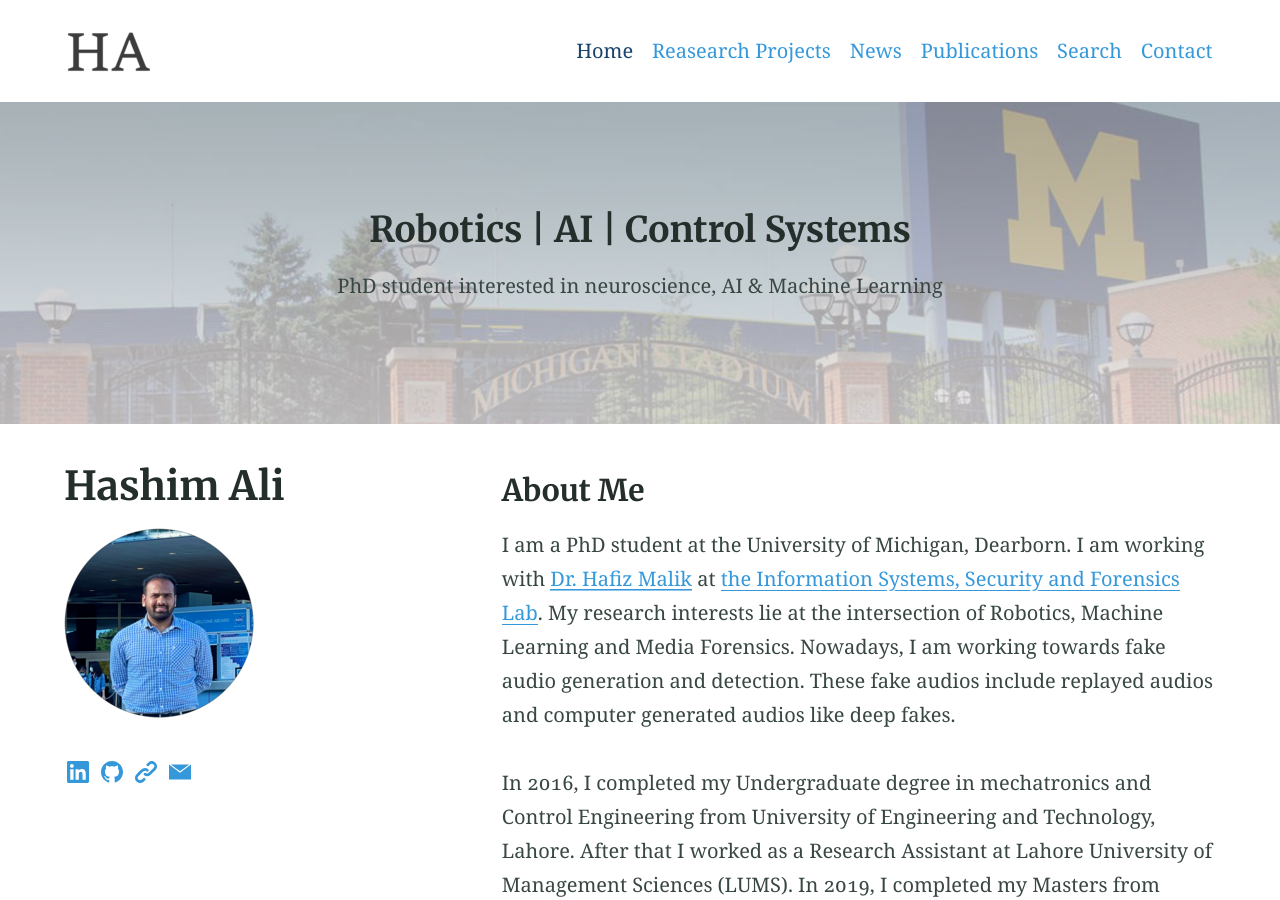
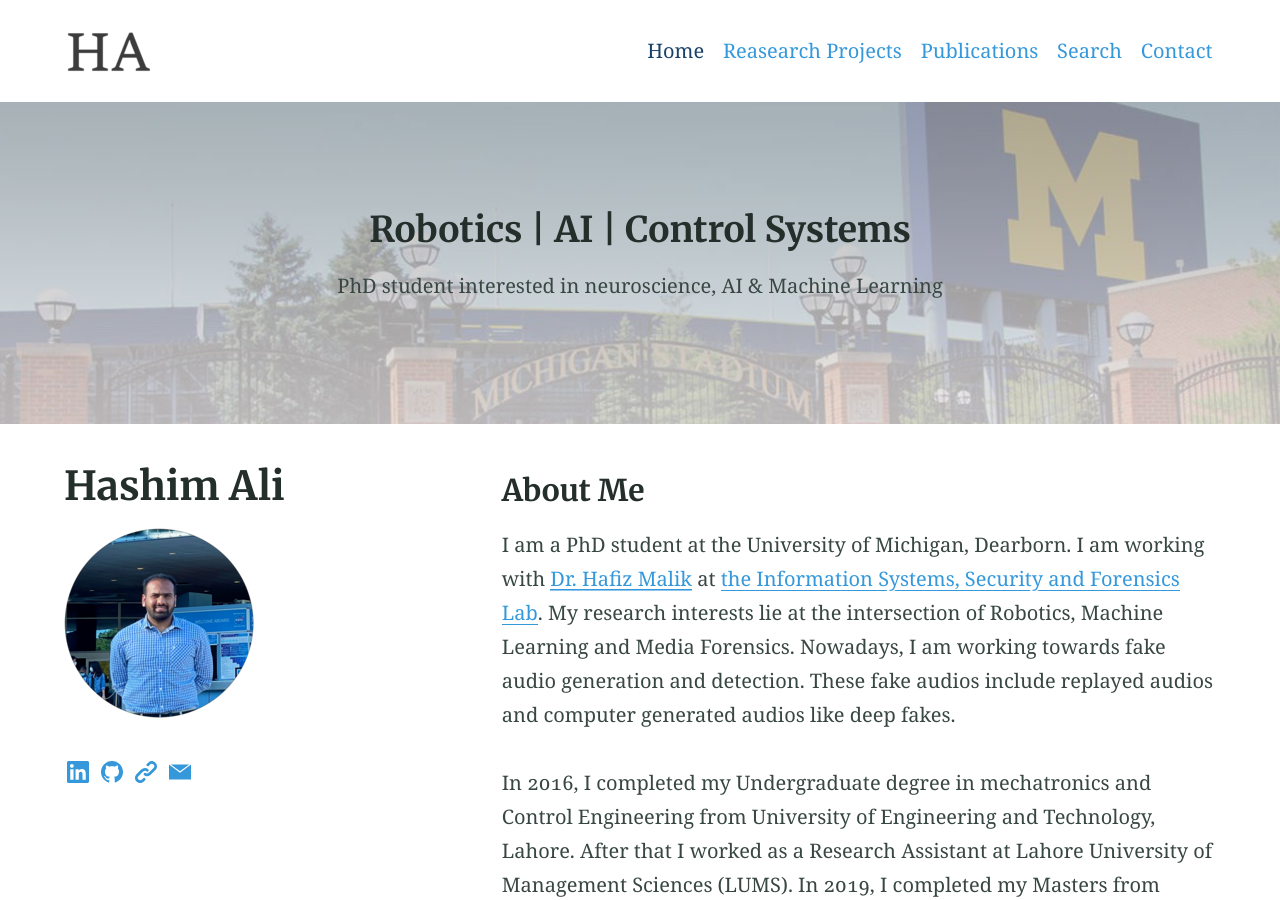
Before and after one commit to Fakeha-38/fakeha-38.github.io, a Jekyll site: the page built from index.md, in a window 1280 px wide and 900 px high. Built offline with Jekyll 4.4.1, drawn with Linux system fonts in a browser that asks for light colours; emoji names are drawn with the system emoji font.

Commit message:
Nav setting

```diff
--- a/_config.yml
+++ b/_config.yml
@@ -121,11 +121,9 @@ navigation_header:
   - title: Home
     url: /
   - title: Reasearch Projects
-    url: /researchprojects/
-  - title: News
     url: /blog/
   - title: Publications
-    url: /categories/
+    url: /publications/
   - title: Search
     url: /search/
   - title: Contact
--- a/_includes/post-list.html
+++ b/_includes/post-list.html
@@ -4,7 +4,6 @@
       {% for page in paginator.posts %}
         <li class="item  item--post">
           <article class="article  article--post">
-            <p>Har core text</p>
             <h2><a href="{{ site.baseurl }}{{ page.url }}">{{ page.title }}</a></h2>
             <div>
               <img src="{{ page.feature_image }}" alt="" width="500" height="300">
```
Also changed, not shown: publications.md (renamed from researchprojects.md).
